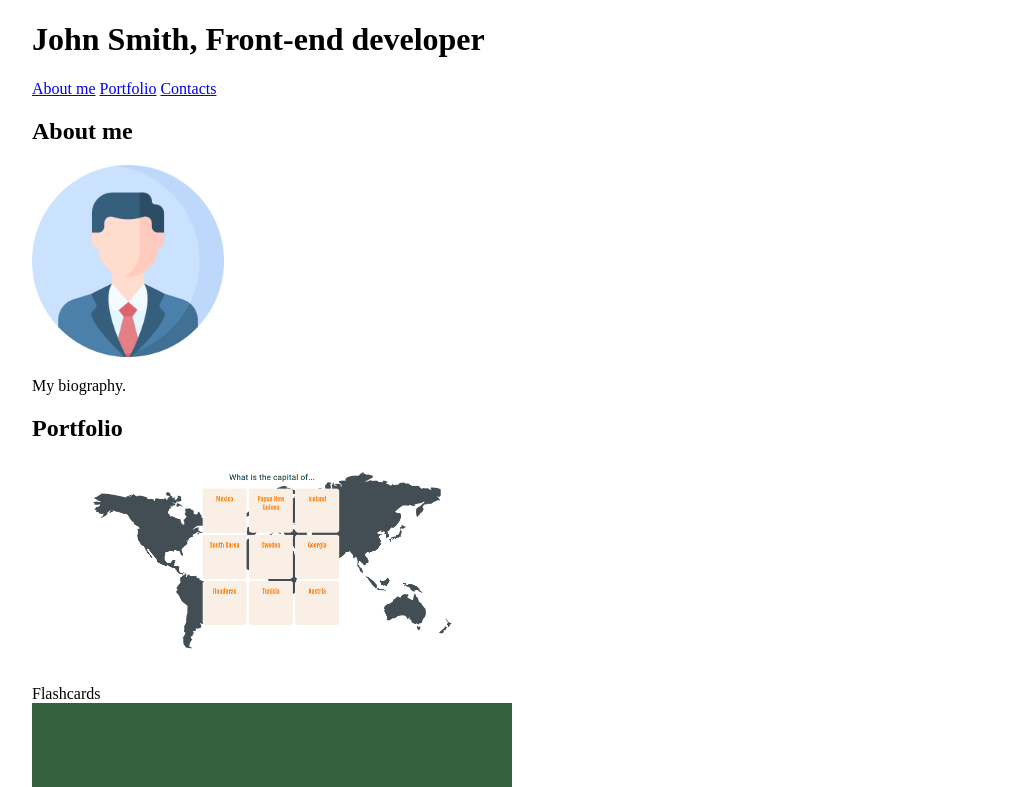
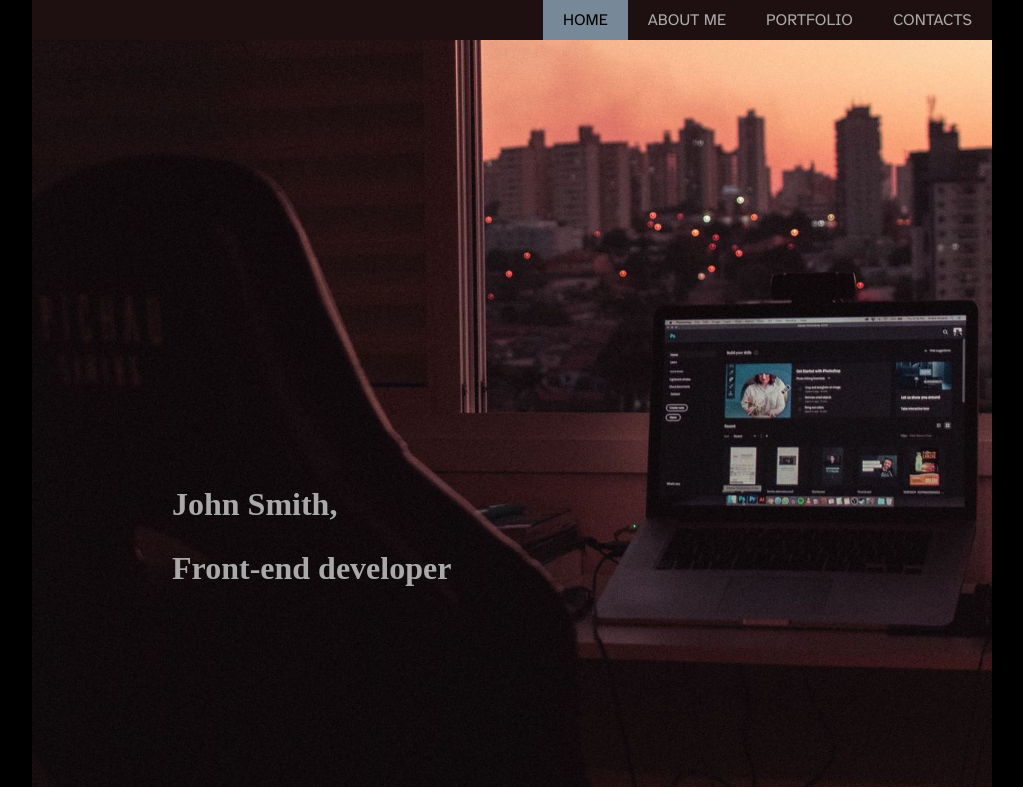
Before and after one commit to beginner1986/Portfolio, a plain HTML site: page src/index.html in a window 1280 px wide. Shown: the top 787 px of the page, without its empty margins (128-1151 px from the left). Drawn offline with Linux system fonts and the light colour scheme.

Commit message:
Nav bar styling and scripting done. Home section done.

```diff
--- a/src/index.html
+++ b/src/index.html
@@ -6,13 +6,14 @@
     <link rel="stylesheet" href="style.css">
 </head>
 <body>
-    <header>
-        <h1>John Smith, Front-end developer</h1>
+    <header id="home">
         <nav>
+            <a href="#home" class="active">Home</a>
             <a href="#about">About me</a>
             <a href="#portfolio">Portfolio</a>
             <a href="#contacts">Contacts</a>
         </nav>
+        <h1>John Smith,<br>Front-end developer</h1>
     </header>
 
     <section id="about">
@@ -37,5 +38,7 @@
     </section>
 
     <footer>Made by Beginner in 2021 ;)</footer>
+
+    <script src="script.js"></script>
 </body>
 </html>
--- /dev/null
+++ b/src/script.js
@@ -0,0 +1,16 @@
+configureNavBar();
+
+function configureNavBar() {
+    const navLinks = document.querySelectorAll('nav a');
+    for(let i=0; i<navLinks.length; i++) {
+        navLinks[i].addEventListener("click", function () {
+            for (let j = 0; j < navLinks.length; j++) {
+                if (navLinks[j] == navLinks[i]) {
+                    navLinks[j].classList.add('active');
+                } else {
+                    navLinks[j].classList.remove('active');
+                }
+            }
+        });
+    }
+}
--- a/src/style.css
+++ b/src/style.css
@@ -1,6 +1,58 @@
+@import url('https://fonts.googleapis.com/css2?family=Atkinson+Hyperlegible&display=swap');
+
+* {
+    margin: unset;
+}
+
 body {
+    background-color: black;
     margin: auto;
     width: 75%;
+}
+
+header {
+    background-attachment: fixed;
+    background-image: url('../res/bg.jpg');
+    background-position: center top;
+    background-repeat: no-repeat;
+    background-size: cover;
+    color: darkgray;
+    height: 100vh;
+}
+
+header nav {
+    align-items: center;
+    background-color: #1e1010;
+    display: flex;
+    justify-content: flex-end;
+    position: fixed;
+    width: 75%;
+}
+
+header nav a {
+    color: darkgray;
+    font-family: 'Atkinson Hyperlegible', sans-serif;
+    padding: 10px 20px;
+    text-decoration: none;
+    text-transform: uppercase;
+}
+
+header nav a:hover {
+    background: saddlebrown;
+    color: lightgray;
+}
+
+.active {
+    background: lightslategray;
+    color: black;
+}
+
+header h1 {
+    bottom: 200px;
+    color: darkgray;
+    left: 300px;
+    line-height: 2;
+    position: absolute;
 }
 
 #about img {
```
Also changed, not shown: res/bg.jpg (added), res/image.jpg (added).
